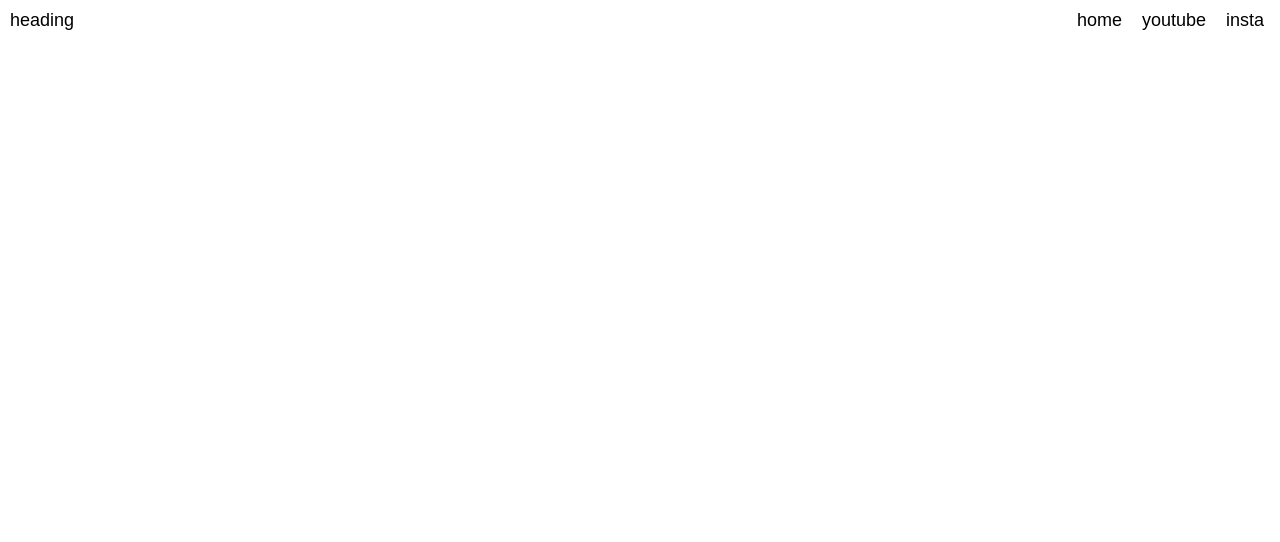
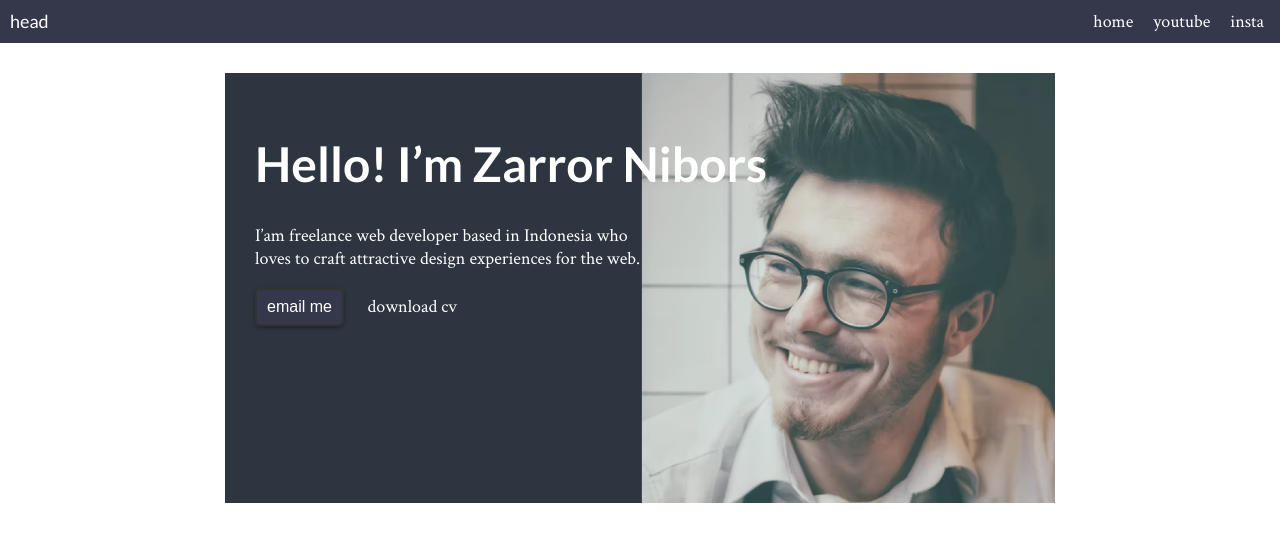
Before and after one commit to shahiz18/bootstrap-method--2, a plain HTML site: page src/index.html in a window 1280 px wide. Drawn offline with Linux system fonts and the light colour scheme.

Commit message:
added hero section

```diff
--- a/src/index.html
+++ b/src/index.html
@@ -4,24 +4,46 @@
         <title>
             assignment 2
         </title>
+        <link rel="preconnect" href="https://fonts.googleapis.com">
+<link rel="preconnect" href="https://fonts.gstatic.com" crossorigin>
+<link href="https://fonts.googleapis.com/css2?family=Crimson+Text:ital,wght@0,400;0,600;0,700;1,400;1,600;1,700&family=Lato:ital,wght@0,100;0,300;0,400;0,700;0,900;1,100;1,300;1,400;1,700;1,900&display=swap" rel="stylesheet">
+
         <meta charset="UTF-8" />
     <meta name="viewport" content="width=device-width, initial-scale=1.0" />
 
         <link rel="stylesheet" href="style.css">
 
+
     </head>
     <body>
       <div class="navbar">
         <div id="nav-heading">
-          heading
+          head
         </div>
         <div id="nav-list">
          <div class="dissapiar">home</div>
          <div class="dissapiar">youtube</div>
          <div class="dissapiar">insta</div>
-         <div id="menu-icon"><img src="menu.png" alt="menu icon"></div>
+         <div id="menu-icon" onclick="showSidebar"><img src="menu.png" alt="menu icon"></div>
         </div>
       </div>
+      <div id="hero">
+      <div id="name">
+        <h1>Hello!
+          I’m Zarror Nibors</h1>
+      </div>
+      <div id="intro">
+        <p>I’am freelance web developer based in Indonesia who loves to craft attractive design experiences for the web.</p>
+      </div>
+
+      <button>email me</button>
+      <span id="download-cv">download cv</span>
+    </div>
+
+
+
+
+
 
     </body>
 </html>
--- a/src/style.css
+++ b/src/style.css
@@ -1,14 +1,16 @@
 body {
     margin: 0;
-    font-family: Arial, sans-serif;
+    font-family: 'crimson-text';
+  }
+  h1{
+    font-family: 'lato';
   }
 
 .navbar{
   display: flex;
-  width: 100%;
-
-
-
+  font-family: 'lato',sans-serif;
+  background-color: rgb(53, 55, 75);
+  padding-bottom: 10px;
 }
 
 #nav-heading{
@@ -16,19 +18,23 @@ body {
   font-size: large;
   padding-top: 10px;
   padding-left: 10px;
+  color: white;
+
+
 
 }
 
 
 #nav-list{
   display: flex;
+  font-family:'crimson text' ;
+font-size: large;
 
-font-size: large;
-justify-content: space-evenly;
 padding-top: 10px;
 margin-left: auto;
 gap: 20px;
 padding-right: 16px;
+color:white;
 
 
 }
@@ -37,12 +43,66 @@ padding-right: 16px;
   .dissapiar{
     display: none;
   }
+  #hero{
+    margin-top:30px ;
+    padding-top: 30px;
+    font-family: 'crimson text',sans-serif;
+    background-image: url('merged-triangle.png');
+    background-size: cover;
+
+    height: 400px;
+    padding-left: 30px;
+
+  }
+  #name{
+    font-size: x-large;
+    color: white;
+  }
+  #intro{
+    font-size: large;
+    color:white;
+    text-align: left;
+    width: 50%;
+
+  }
+  button{
+    display: inline-block;
+    padding: 8px 10px; /* Adjust padding as needed for your design */
+    font-size: 16px; /* Adjust font size as needed for your design */
+    text-align: center;
+    text-decoration: none;
+    border: 2px solid #333; /* Example border style */
+    border-radius: 5px; /* Example border radius */
+    color: white; /* Example text color */
+    background-color: rgb(53, 55, 75); /* Example background color */
+    cursor: pointer;
+    box-shadow: 0 2px 4px rgba(0, 0, 0, 0.3)
+
+  }
+  button:hover{
+    background-color: rgb(52,73,85)
+  }
+  #download-cv{
+    padding-left:20px ;
+    font-size: large;
+    color: white;
+  }
 
 @media screen and (min-width: 700px){
   #menu-icon{
     display:none;
   }
+
   .dissapiar{
     display: block;
   }
+
+  #hero{
+    justify-content: center;
+    max-width: 800px;
+    margin-top: 30px;
+    margin-left: auto;
+    margin-right: auto;
+  }
+
 }
```
Also changed, not shown: src/guy.png (added), src/merged-triangle.png (added), src/plain.png (added).
